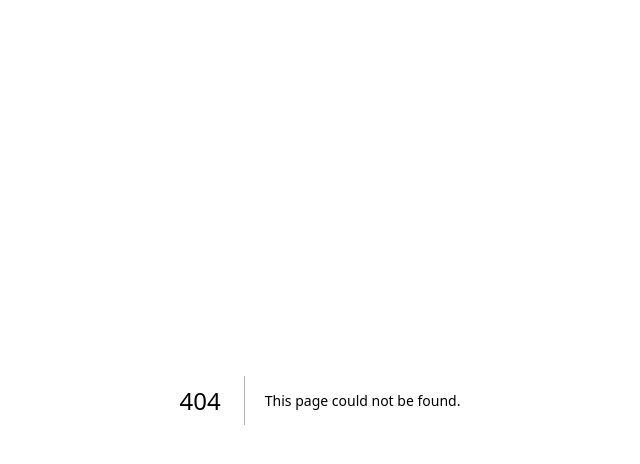
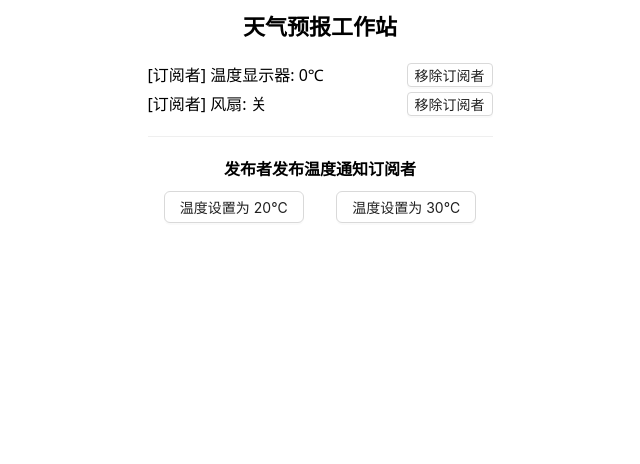
Before and after one commit to TecFancy/mashanghuajia, a Next.js app: page /demos/weather-station in a window 1280 px wide. Before the commit this address had no page. Shown: the top 464 px of the page, without its empty margins (320-960 px from the left). Built offline with nearby package versions, Linux system fonts and the light colour scheme.

Commit message:
feat: 揭秘观察者模式的威力：深入理解与实战应用

```diff
--- a/src/pages/demo.tsx
+++ /dev/null
@@ -1,108 +0,0 @@
-/**
- * @name 一文读懂观察者模式：通俗易懂的JS例子帮你理解
- * @description 观察者模式示例，建议结合下面链接的文章一起阅读
- * @link https://mp.weixin.qq.com/s/pRpL4wLUbdwbnPZmMqdPSQ
- */
-
-import { useEffect, useState } from "react";
-import { Button, Input } from "antd";
-
-import styles from "@/styles/demo.module.css";
-
-import type { ChangeEvent } from "react";
-
-const { TextArea } = Input;
-
-class Subject {
-  private observers: Observer[] = [];
-
-  subscribe(observer: Observer): void {
-    this.observers.push(observer);
-  }
-
-  unsubscribe(observer: Observer): void {
-    const index = this.observers.indexOf(observer);
-    if (index > -1) {
-      this.observers.splice(index, 1);
-    }
-  }
-
-  notify(data: string): void {
-    this.observers.forEach((observer) => observer.update(data));
-  }
-}
-
-class Observer {
-  constructor(private name: string, private callback: (data: string) => void) {}
-
-  update(data: string): void {
-    this.callback(`[${this.name}] ${data}`);
-  }
-}
-
-const subject = new Subject();
-
-const ObserverPattern = () => {
-  const [msg, setMsg] = useState<string | undefined>(undefined);
-  const [message1, setMessage1] = useState("");
-  const [message2, setMessage2] = useState("");
-
-  function handleChange(e: ChangeEvent<HTMLTextAreaElement>) {
-    const val = e.target.value;
-    setMsg(val?.trim());
-  }
-
-  function handleClick() {
-    if (typeof msg !== "string") return;
-    subject.notify(msg);
-    setMsg(undefined);
-  }
-
-  useEffect(() => {
-    const observer1 = new Observer("Observer 1", setMessage1);
-    subject.subscribe(observer1);
-
-    return () => {
-      subject.unsubscribe(observer1);
-    };
-  }, []);
-
-  useEffect(() => {
-    const observer2 = new Observer("Observer 2", setMessage2);
-    subject.subscribe(observer2);
-
-    return () => {
-      subject.unsubscribe(observer2);
-    };
-  }, []);
-
-  return (
-    <div className={styles.container}>
-      <h1>观察者模式示例</h1>
-      <section>
-        <div className={styles.publisher}>
-          <h2>发布者</h2>
-          <TextArea
-            rows={4}
-            value={msg}
-            onChange={handleChange}
-            className={styles.input}
-            placeholder="请输入要发布的消息"
-          />
-          <div className={styles.submit}>
-            <Button disabled={!msg} onClick={handleClick}>
-              发送消息
-            </Button>
-          </div>
-        </div>
-        <div className={styles.subscriber}>
-          <h2>订阅者消息</h2>
-          <p>{message1}</p>
-          <p>{message2}</p>
-        </div>
-      </section>
-    </div>
-  );
-};
-
-export default ObserverPattern;
--- /dev/null
+++ b/src/pages/demos/weather-station.tsx
@@ -0,0 +1,157 @@
+/**
+ * @name 揭秘观察者模式的威力：深入理解与实战应用
+ * @description 观察者模式 `天气预报工作站` 示例，建议结合文章一起阅读
+ */
+
+import { Button, message } from "antd";
+import React, { useState, useLayoutEffect } from "react";
+
+import styles from "@/styles/demos/weather-station.module.css";
+
+// WeatherStation 是一个主题，也被称为被观察者，它有一组观察者，并能够通知它们温度更改。
+class WeatherStation {
+  // 这是观察者列表
+  private observers: Observer[];
+  private temperature: number;
+
+  constructor() {
+    this.observers = [];
+    this.temperature = 0;
+  }
+
+  // 添加观察者到列表
+  addObserver(observer: Observer): void {
+    this.observers.push(observer);
+  }
+
+  // 从列表中移除观察者
+  removeObserver(observer: Observer): void {
+    const index = this.observers.indexOf(observer);
+    if (index > -1) {
+      this.observers.splice(index, 1);
+    }
+  }
+
+  // 设置新的温度并通知所有的观察者
+  setTemperature(temp: number): void {
+    console.log(`天气预报工作站: 当前温度为 ${temp}℃`);
+    this.temperature = temp;
+    this.notifyObservers();
+  }
+
+  // 通知所有的观察者
+  notifyObservers(): void {
+    for (const observer of this.observers) {
+      observer.update(this.temperature);
+    }
+  }
+}
+
+// Observer 是一个接口，表示所有观察者都需要实现的方法
+interface Observer {
+  update(temperature: number): void;
+}
+
+// TemperatureDisplay 是一个观察者，它观察温度并更新显示。
+class TemperatureDisplay implements Observer {
+  private weatherStation: WeatherStation;
+  private updateDisplay: (temperature: number) => void;
+
+  constructor(
+    weatherStation: WeatherStation,
+    updateDisplay: (temperature: number) => void
+  ) {
+    this.weatherStation = weatherStation;
+    this.updateDisplay = updateDisplay;
+    this.weatherStation.addObserver(this);
+  }
+
+  // 更新显示的温度
+  update(temperature: number): void {
+    console.log(
+      `[订阅者-温度显示器]: 我得赶紧把显示的温度更新为 ${temperature}℃`
+    );
+    this.updateDisplay(temperature);
+  }
+}
+
+// Fan 也是一个观察者，它根据温度来决定是否打开风扇。
+class Fan implements Observer {
+  private weatherStation: WeatherStation;
+  private updateFanState: (isFanOn: boolean) => void;
+
+  constructor(
+    weatherStation: WeatherStation,
+    updateFanState: (isFanOn: boolean) => void
+  ) {
+    this.weatherStation = weatherStation;
+    this.updateFanState = updateFanState;
+    this.weatherStation.addObserver(this);
+  }
+
+  // 根据温度更新风扇的状态
+  update(temperature: number): void {
+    if (temperature > 25) {
+      console.log("[订阅者-风扇]: 太 TM 热了，我得赶紧开风扇凉快凉快...");
+      this.updateFanState(true);
+    } else {
+      console.log("[订阅者-风扇]: 太 TM 冷了，赶紧把风扇给关了吧先......");
+      this.updateFanState(false);
+    }
+  }
+}
+
+// 创建一个新的 WeatherStation 实例
+const weatherStation = new WeatherStation();
+
+// WeatherStationComponent 组件，显示当前的温度和风扇的状态
+const WeatherStationComponent: React.FC = () => {
+  const [temperature, setTemperature] = useState(0);
+  const [isFanOn, setIsFanOn] = useState(false);
+
+  // 在组件挂载后，创建 TemperatureDisplay 和 Fan 对象，它们会自动添加到 WeatherStation 的观察者列表中
+  useLayoutEffect(() => {
+    new TemperatureDisplay(weatherStation, setTemperature);
+    new Fan(weatherStation, setIsFanOn);
+  }, []);
+
+  // 通过调用 setTemperature 方法，更新 WeatherStation 的温度，并通知所有的观察者
+  const setNewTemperature = (temp: number): void => {
+    console.clear();
+    weatherStation.setTemperature(temp);
+  };
+
+  const msgInfo = () => message.info("你可以尝试自己实现");
+
+  return (
+    <div className={styles.container}>
+      <h1>天气预报工作站</h1>
+
+      <div className={styles.subscribers}>
+        <p>
+          <span>[订阅者] 温度显示器: {temperature}℃</span>
+          <Button size="small" onClick={msgInfo}>
+            移除订阅者
+          </Button>
+        </p>
+        <p>
+          <span>[订阅者] 风扇: {isFanOn ? "开" : "关"}</span>
+          <Button size="small" onClick={msgInfo}>
+            移除订阅者
+          </Button>
+        </p>
+      </div>
+
+      {/* 发布消息区域 */}
+      <div className={styles.publishArea}>
+        <h2>发布者发布温度通知订阅者</h2>
+        <div className={styles.submitBtns}>
+          <Button onClick={() => setNewTemperature(20)}>温度设置为 20℃</Button>
+          <Button onClick={() => setNewTemperature(30)}>温度设置为 30℃</Button>
+        </div>
+      </div>
+    </div>
+  );
+};
+
+export default WeatherStationComponent;
--- /dev/null
+++ b/src/styles/demos/weather-station.module.css
@@ -0,0 +1,41 @@
+.container {
+  width: 375px;
+  padding: 10px 15px;
+  margin: 0 auto;
+}
+
+.container h1 {
+  padding-bottom: 20px;
+  text-align: center;
+  font-size: 22px;
+  font-weight: bold;
+}
+
+.container .subscribers p {
+  display: flex;
+  justify-content: space-between;
+  align-items: center;
+}
+
+.container .subscribers p:last-child {
+  margin-top: 5px;
+}
+
+.container .publishArea {
+  margin-top: 20px;
+  padding-top: 20px;
+  border-top: 1px solid #efefef;
+}
+
+.container .publishArea h2 {
+  text-align: center;
+  font-weight: bold;
+}
+
+.container .publishArea .submitBtns {
+  width: 100%;
+  padding-top: 10px;
+  display: flex;
+  justify-content: space-around;
+  align-items: center;
+}
```
Also changed, not shown: src/styles/demo.module.css (deleted, +0 -52 lines).
